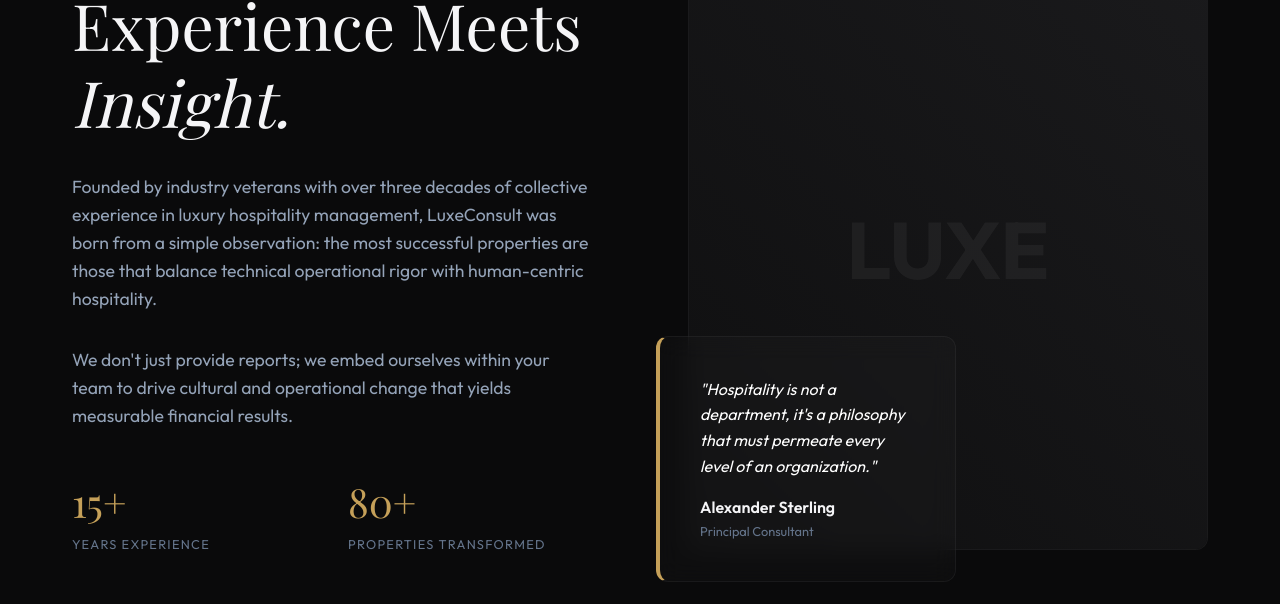
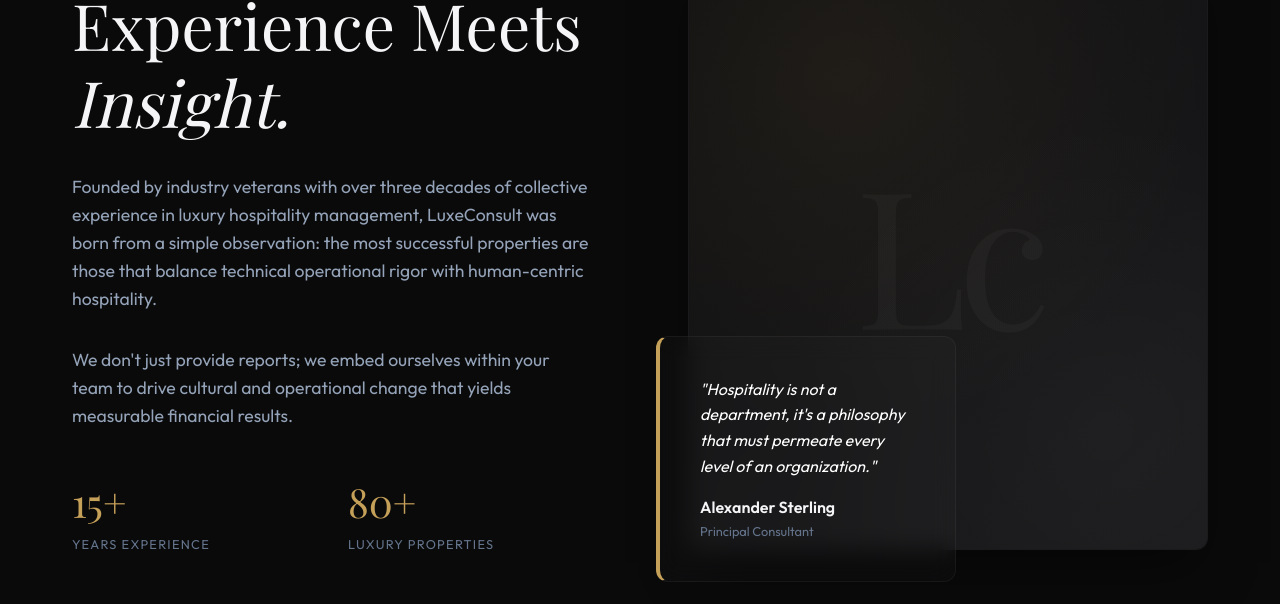
Before and after one commit to smitbahadure1/cars, a React (Vite) app: page /about in a window 1280 px wide. Shown: the part 262-866 px from the top of the page. Built offline with nearby package versions, Linux system fonts and the light colour scheme; a web font is replaced by a local one.

Commit message:
Enhance About page visuals and interactions

```diff
--- a/src/pages/About.jsx
+++ b/src/pages/About.jsx
@@ -25,14 +25,14 @@ const About = () => {
                             that yields measurable financial results.
                         </p>
                         <div style={{ display: 'grid', gridTemplateColumns: '1fr 1fr', gap: '2rem' }}>
-                            <div>
+                            <motion.div whileHover={{ y: -5, color: 'var(--accent-gold-hover)' }} transition={{ duration: 0.3 }}>
                                 <div style={{ fontSize: '2.5rem', fontFamily: 'var(--font-heading)', color: 'var(--accent-gold)' }}>15+</div>
                                 <div style={{ fontSize: '0.8rem', textTransform: 'uppercase', letterSpacing: '0.1em', color: 'var(--text-tertiary)' }}>Years Experience</div>
-                            </div>
-                            <div>
+                            </motion.div>
+                            <motion.div whileHover={{ y: -5, color: 'var(--accent-gold-hover)' }} transition={{ duration: 0.3 }}>
                                 <div style={{ fontSize: '2.5rem', fontFamily: 'var(--font-heading)', color: 'var(--accent-gold)' }}>80+</div>
-                                <div style={{ fontSize: '0.8rem', textTransform: 'uppercase', letterSpacing: '0.1em', color: 'var(--text-tertiary)' }}>Properties Transformed</div>
-                            </div>
+                                <div style={{ fontSize: '0.8rem', textTransform: 'uppercase', letterSpacing: '0.1em', color: 'var(--text-tertiary)' }}>Luxury Properties</div>
+                            </motion.div>
                         </div>
                     </motion.div>
 
@@ -42,10 +42,12 @@ const About = () => {
                         transition={{ duration: 1 }}
                         style={{ position: 'relative' }}
                     >
-                        <div className="glass" style={{ height: '600px', width: '100%', overflow: 'hidden' }}>
-                            {/* Mock Image Placeholder */}
-                            <div style={{ height: '100%', width: '100%', background: 'linear-gradient(45deg, #0f0f10 0%, #1a1a1c 100%)', display: 'flex', alignItems: 'center', justifyContent: 'center' }}>
-                                <div style={{ color: 'rgba(255,255,255,0.05)', fontSize: '5rem', fontWeight: 900 }}>LUXE</div>
+                        <div className="glass" style={{ height: '600px', width: '100%', overflow: 'hidden', boxShadow: 'var(--shadow-lg)', border: '1px solid var(--glass-border)' }}>
+                            {/* Stylish Abstract Visual */}
+                            <div style={{ height: '100%', width: '100%', background: 'linear-gradient(135deg, #0f0f10 0%, #1a1a1c 100%)', display: 'flex', alignItems: 'center', justifyContent: 'center', position: 'relative' }}>
+                                <div style={{ position: 'absolute', top: 0, left: 0, right: 0, bottom: 0, background: 'radial-gradient(circle at 30% 20%, rgba(197, 160, 89, 0.08) 0%, transparent 60%)' }}></div>
+                                <div style={{ position: 'absolute', bottom: 0, right: 0, width: '100%', height: '100%', background: 'radial-gradient(circle at 80% 80%, rgba(255, 255, 255, 0.03) 0%, transparent 50%)' }}></div>
+                                <div style={{ color: 'rgba(255,255,255,0.03)', fontSize: '12rem', fontFamily: 'var(--font-heading)', letterSpacing: '-0.05em', userSelect: 'none' }}>Lc</div>
                             </div>
                         </div>
                         {/* Overlay card */}
```
